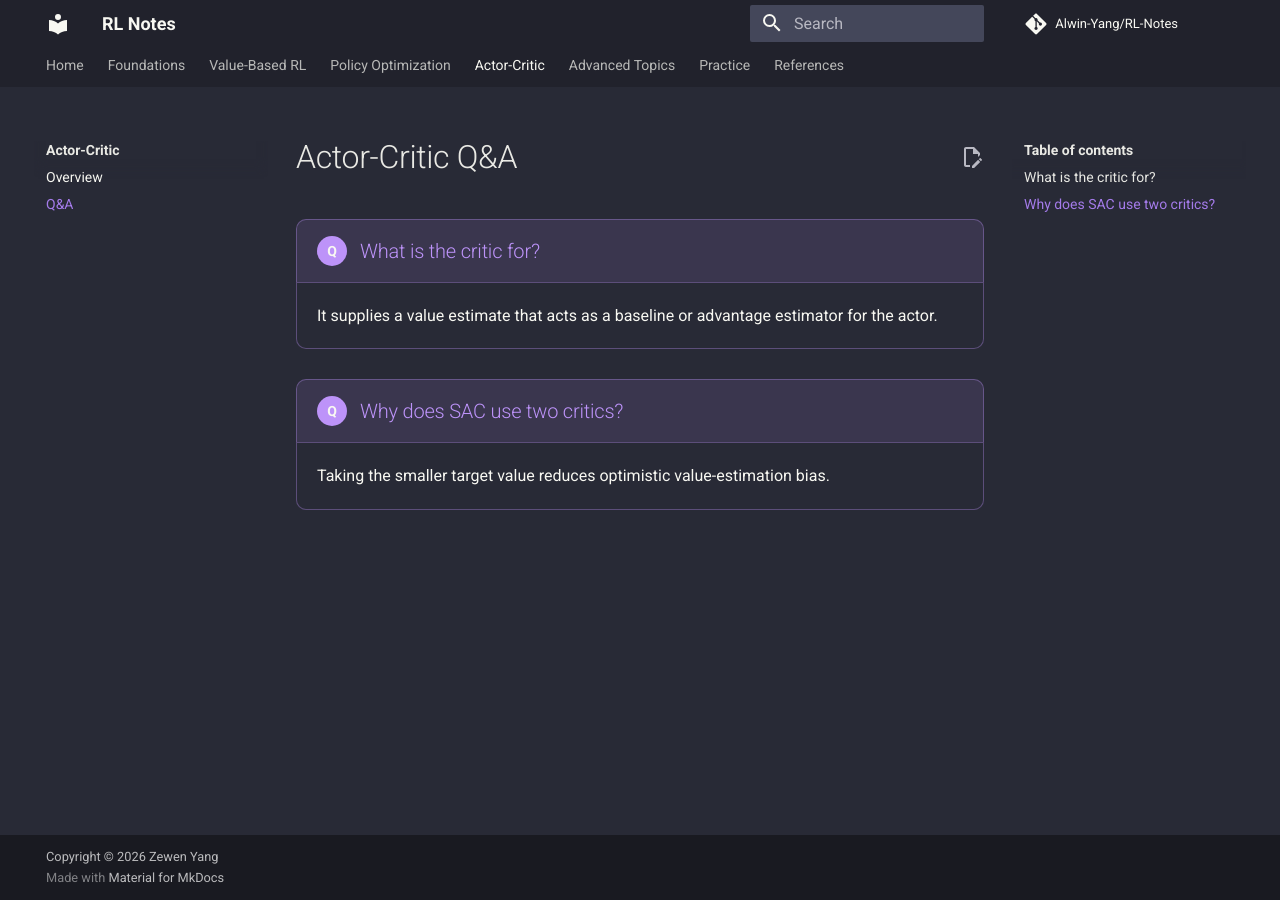
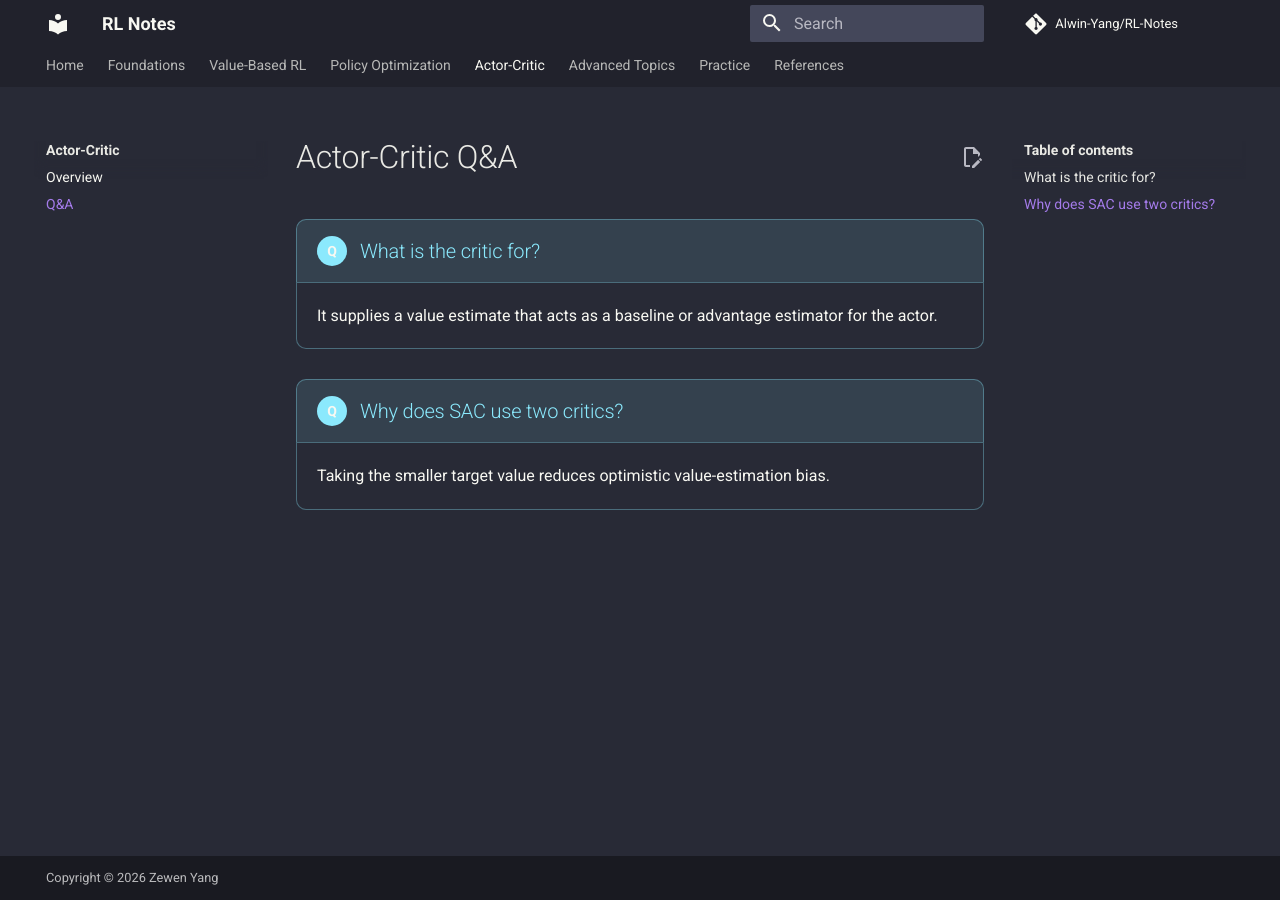
Before and after one commit to Alwin-Yang/RL-Notes, an MkDocs documentation site: the page built from docs/actor-critic/Q&A.md, in a window 1280 px wide. Built offline with MkDocs 1.6.1 and Material for MkDocs 9.7.7, drawn with Linux system fonts in a browser that asks for light colours; comment, search, counter and statistics services are not loaded.

Commit message:
update page color

```diff
--- a/docs/stylesheets/extra.css
+++ b/docs/stylesheets/extra.css
@@ -70,11 +70,11 @@
 
 .qa-list h2 {
   align-items: center;
-  background: color-mix(in srgb, var(--md-primary-fg-color) 12%, transparent);
-  border: 1px solid color-mix(in srgb, var(--md-primary-fg-color) 35%, transparent);
+  background: color-mix(in srgb, #8be9fd 12%, transparent);
+  border: 1px solid color-mix(in srgb, #8be9fd 35%, transparent);
   border-bottom: 0;
   border-radius: .5rem .5rem 0 0;
-  color: var(--md-primary-fg-color);
+  color: #8be9fd;
   display: flex;
   font-size: 1rem;
   margin: 1.5rem 0 0;
@@ -83,7 +83,7 @@
 
 .qa-list h2::before {
   content: "Q";
-  background: var(--md-primary-fg-color);
+  background: #8be9fd;
   border-radius: 50%;
   color: var(--md-primary-bg-color);
   font-size: .7rem;
@@ -96,7 +96,7 @@
 
 .qa-list h2 + p {
   background: var(--md-default-bg-color);
-  border: 1px solid color-mix(in srgb, var(--md-primary-fg-color) 35%, transparent);
+  border: 1px solid color-mix(in srgb, #8be9fd 35%, transparent);
   border-radius: 0 0 .5rem .5rem;
   margin: 0;
   padding: 1rem;
@@ -104,6 +104,7 @@
 .md-header__button:hover,
 .md-nav__link:hover,
 .md-nav__link--active,
+.md-nav__link:focus,
 .md-typeset a:hover {
   color: #ff79c6;
 }
--- a/mkdocs.yml
+++ b/mkdocs.yml
@@ -4,6 +4,8 @@ repo_name: Alwin-Yang/RL-Notes
 repo_url: https://github.com/Alwin-Yang/RL-Notes
 edit_uri: edit/main/docs/
 copyright: Copyright &copy; 2026 Zewen Yang
+extra:
+  generator: false
 theme:
   name: material
   palette:
```
Also changed, not shown: docs/index.md (+0 -13 lines).
